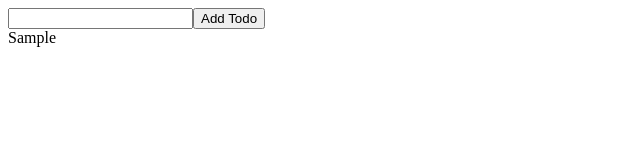
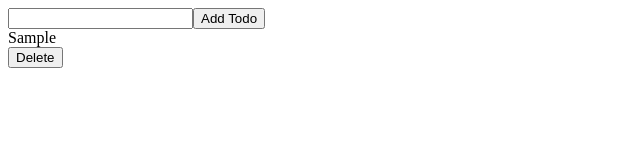
Before and after one commit to yfove/react-hooks-todo, a React (Create React App) app: page / in a window 1280 px wide. Both pictures are taken after typing "Sample" into the empty fields and a click on the button "Add Todo". Shown: the top 160 px of the page, without its empty margins (0-640 px from the left). Built offline with nearby package versions, Linux system fonts and the light colour scheme.

Commit message:
delete function

```diff
--- a/src/App.js
+++ b/src/App.js
@@ -1,31 +1,40 @@
-import React, {useState} from 'react';
+import React, {useState} from 'react'
 
 function App() {
   const [todos, setTodos] = useState([])
   const [todo, setTodo] = useState("")
 
   function handleSubmit(e) {
-    e.preventDefault() //page will not refresh when submit
+    e.preventDefault()
+
     const newTodo = {
       id: new Date().getTime(),
       text: todo,
       completed: false,
     }
 
-    setTodos([...todos].concat(newTodo)) // spread operator copies data to new array
-    setTodo("") //restore default value of empty string
+    setTodos([...todos].concat(newTodo))
+    setTodo("")
+  }
+
+  function deleteTodo(id) {
+    const updatedTodos = [...todo].filter((todo) => todo.id !== id)
+    setTodos(updatedTodos)
   }
 
   return (
     <div className="App">
       <form onSubmit={handleSubmit}>
-        <input type="text" onChange={(e) => setTodo(e.target.value)} value={todo}/>
+        <input type="text" onChange={(e) => setTodo(e.target.value)} value={todo} />
         <button type="submit">Add Todo</button>
       </form>
-      {todos.map((todo) => <div>{todo.text}</div>)}
+      {todos.map((todo) => <div key={todo.id}>
+        <div>{todo.text}</div>
+        <button onClick={() => deleteTodo(todo.id)}>Delete</button>
+      </div>)}
     </div>
-  );
+  )
 }
 
 
-export default App;
+export default App
```
